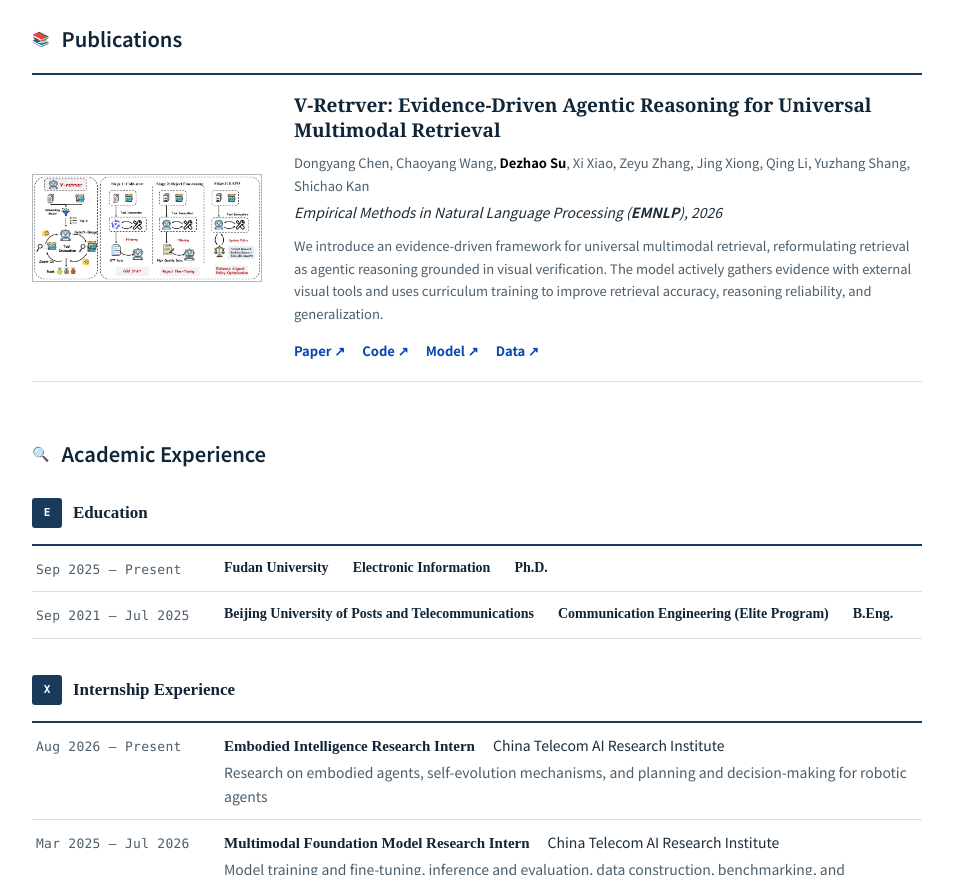
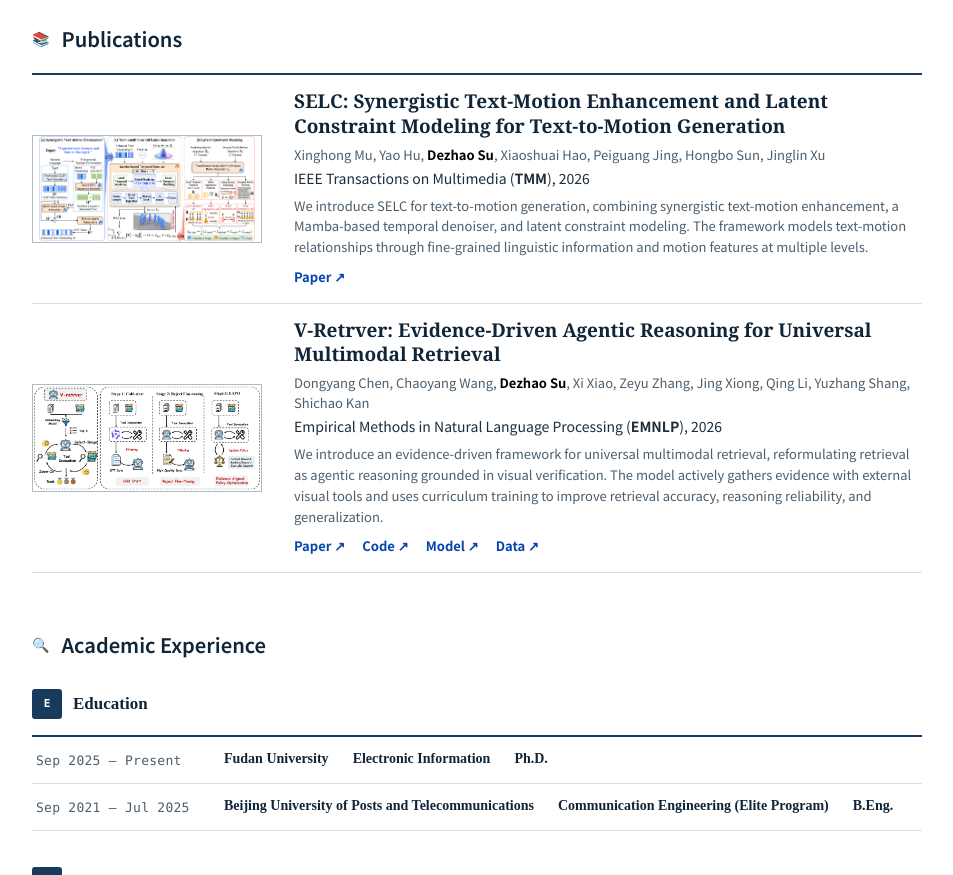
Before and after one commit to sudezhao2002/sudezhao2002.github.io, a plain HTML site: page en.html in a window 1280 px wide. Shown: the part 939-1814 px from the top of the page, without its empty margins (278-1231 px from the left). Drawn offline with Linux system fonts and the light colour scheme.

Commit message:
更新TMM论文

```diff
--- a/en.html
+++ b/en.html
@@ -31,7 +31,7 @@
     <link rel="me" href="https://github.com/sudezhao2002" />
     <link rel="sitemap" type="application/xml" href="https://sudezhao2002.github.io/sitemap.xml" />
     <link rel="icon" href="assets/favicon.svg" type="image/svg+xml" />
-    <link rel="stylesheet" href="styles.css?v=55451b45af99" />
+    <link rel="stylesheet" href="styles.css?v=cf6d24f89148" />
     <script src="script.js" defer></script>
     <script type="application/ld+json">
       {
@@ -249,6 +249,40 @@
             <article class="publication-card reveal">
               <a
                 class="publication-image-link"
+                href="assets/selc-framework.png"
+                target="_blank"
+                rel="noreferrer"
+                aria-label="View the SELC framework diagram"
+              >
+                <img
+                  class="publication-image"
+                  src="assets/selc-framework.png"
+                  alt="Overview of the SELC text-to-motion generation framework"
+                  width="1900"
+                  height="928"
+                  loading="lazy"
+                />
+              </a>
+
+              <div class="publication-details">
+                <h3 class="publication-title">SELC: Synergistic Text-Motion Enhancement and Latent Constraint Modeling for Text-to-Motion Generation</h3>
+                <p class="publication-authors">
+                  Xinghong Mu, Yao Hu, <strong>Dezhao Su</strong>, Xiaoshuai Hao,
+                  Peiguang Jing, Hongbo Sun, Jinglin Xu
+                </p>
+                <p class="publication-venue">IEEE Transactions on Multimedia (<strong>TMM</strong>), 2026</p>
+                <p class="publication-description">
+                  We introduce SELC for text-to-motion generation, combining synergistic text-motion enhancement, a Mamba-based temporal denoiser, and latent constraint modeling. The framework models text-motion relationships through fine-grained linguistic information and motion features at multiple levels.
+                </p>
+                <div class="publication-links">
+                  <a class="publication-link" href="https://ieeexplore.ieee.org/document/11737585" target="_blank" rel="noreferrer">Paper ↗</a>
+                </div>
+              </div>
+            </article>
+
+            <article class="publication-card reveal">
+              <a
+                class="publication-image-link"
                 href="assets/v-retrver-figure-2.png"
                 target="_blank"
                 rel="noreferrer"
--- a/styles.css
+++ b/styles.css
@@ -555,7 +555,7 @@ img {
 
 .publication-card {
   display: grid;
-  padding: 20px 0;
+  padding: 14px 0;
   border-bottom: 1px solid var(--line-color);
   grid-template-columns: 230px minmax(0, 1fr);
   align-items: center;
@@ -586,7 +586,7 @@ img {
 }
 
 .publication-title {
-  margin: 0 0 9px;
+  margin: 0 0 6px;
   color: var(--heading-color);
   font-family: Georgia, "Times New Roman", var(--serif-font);
   font-size: 23px;
@@ -598,7 +598,7 @@ img {
   margin: 3px 0;
   color: var(--muted-color);
   font-size: 13px;
-  line-height: 1.75;
+  line-height: 1.55;
 }
 
 .publication-authors strong {
@@ -610,23 +610,23 @@ img {
   margin: 3px 0;
   color: var(--text-color);
   font-size: 14px;
-  font-style: italic;
-  line-height: 1.75;
+  font-style: normal;
+  line-height: 1.55;
 }
 
 .publication-description {
   max-width: 880px;
-  margin: 10px 0 3px;
+  margin: 6px 0 0;
   color: var(--muted-color);
   font-size: 13px;
-  line-height: 1.75;
+  line-height: 1.6;
 }
 
 .publication-links {
   display: flex;
   flex-wrap: wrap;
   gap: 17px;
-  margin-top: 14px;
+  margin-top: 8px;
 }
 
 .publication-link {
@@ -938,10 +938,6 @@ img {
     font-size: 14px;
   }
 
-  .publication-card {
-    padding: 18px 0;
-  }
-
   .publication-title {
     font-size: 19px;
   }
@@ -1126,18 +1122,22 @@ img {
   .news-item {
     min-height: 0;
     padding: 10px 4px;
-    grid-template-columns: 70px minmax(0, 1fr);
-    gap: 10px;
+    grid-template-columns: 64px minmax(0, 1fr) 36px;
+    gap: 8px;
   }
 
   .news-link {
-    display: none;
+    width: 36px;
+    height: 36px;
+  }
+
+  .news-text:last-child {
+    grid-column: 2 / -1;
   }
 
   .publication-card {
-    padding: 20px 0;
     grid-template-columns: 1fr;
-    gap: 24px;
+    gap: 14px;
   }
 
   .publication-image-link {
```
Also changed, not shown: index.html (+35 -1 lines), assets/selc-framework.png (added), llms.txt.
